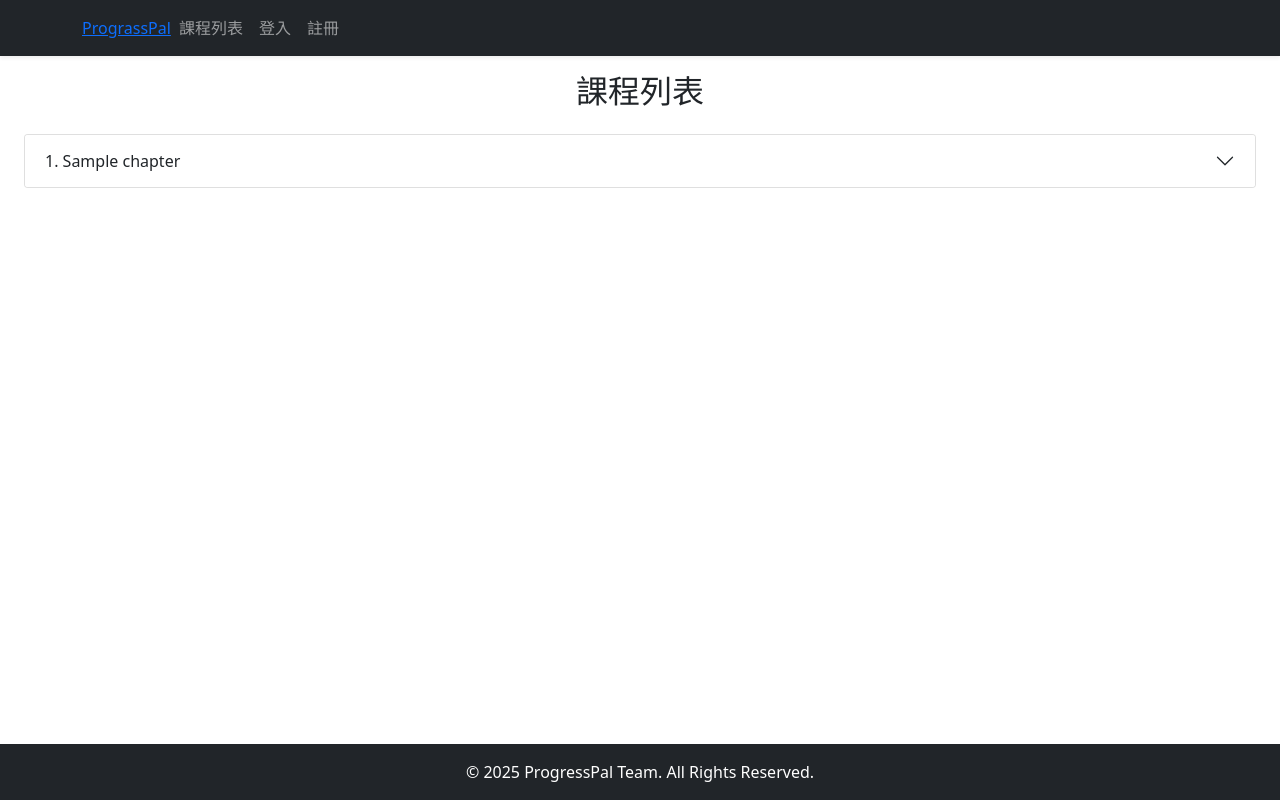
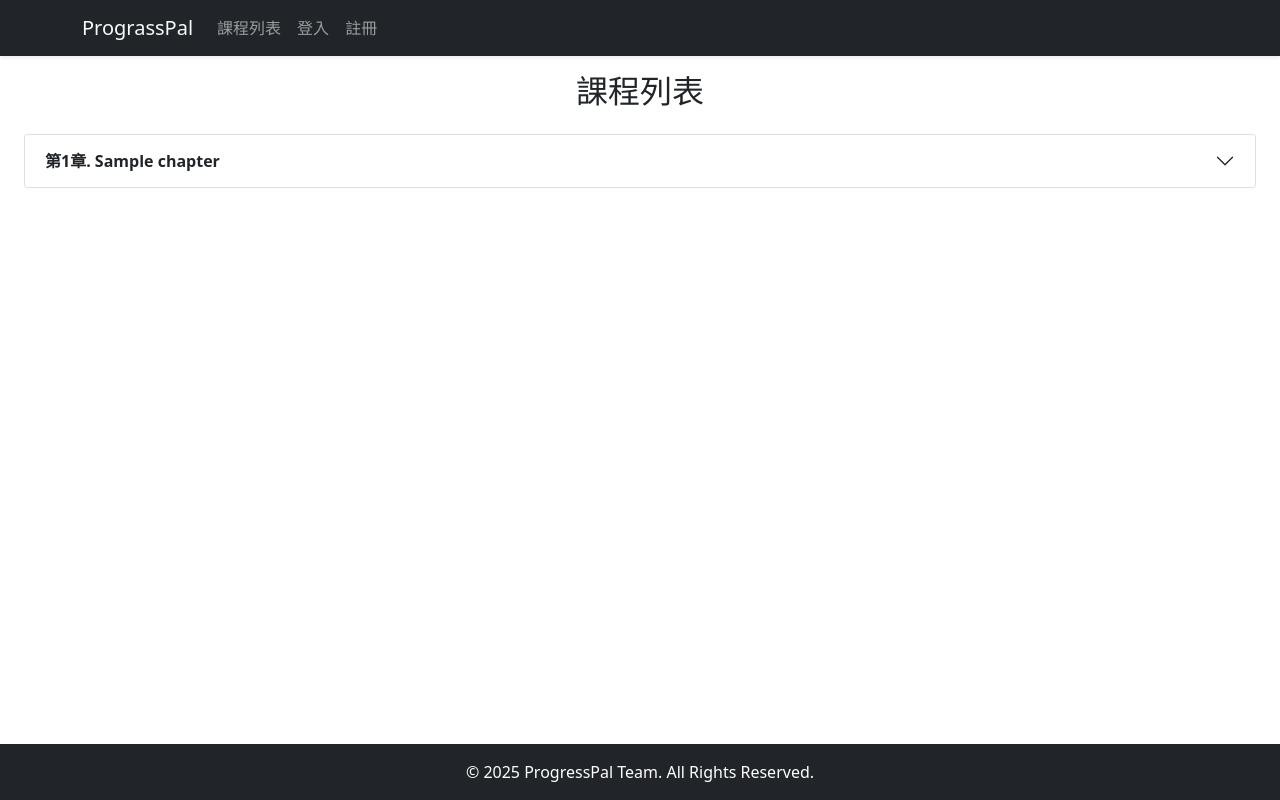
Before and after one commit to yuuuchen/ProgressPal, a Django app: page /lesson/ in a window 1280 px wide. Run offline with Django 5.2, Linux system fonts and the light colour scheme; tables that the repository leaves empty hold one stand-in row (values such as "Sample post").

Commit message:
修改學習頁面

```diff
--- a/progresspal/static/css/global.css
+++ b/progresspal/static/css/global.css
@@ -12,9 +12,12 @@
 
 html, body {
     height: 100%; /*確保 <body> 至少有整個視窗的高度*/
+    overflow: hidden;
 }
 
 .main-content {
     display: flex;
     flex-direction: column;
+    overflow: hidden; /* 關鍵：確保內容被限制在這個區塊內 */
+    height: 100%;     /* 繼承父元素高度 */
 }
--- a/progresspal/templates/base.html
+++ b/progresspal/templates/base.html
@@ -12,12 +12,12 @@
     <link rel="stylesheet" href="{% static 'css/global.css' %}">
     {% block head %}{% endblock %}
 </head>
-<body class="d-flex flex-column min-vh-100">
+<body class="d-flex flex-column vh-100 overflow-hidden">
     <!--header-->
     {% include "includes/header.html" %}
 
     <!--content-->
-    <div class="main-content flex-grow-1 d-flex flex-column">
+    <div class="main-content flex-grow-1 d-flex flex-column overflow-hidden">
         {% block content %}{% endblock %}
     </div>
 
--- a/progresspal/templates/includes/header.html
+++ b/progresspal/templates/includes/header.html
@@ -4,14 +4,14 @@
 
 <nav class="navbar navbar-expand-lg navbar-dark bg-dark shadow-sm">
     <div class="container">
-        <a href="/",class="navbar-brand">PrograssPal</a>
+        <a href="/" class="navbar-brand text-decoration-none text-light">PrograssPal</a>
         <button class="navbar-toggler" type="button" data-bs-toggle="collapse" data-bs-target="#mainNavbar" aria-controls="mainNavbar" aria-expanded="false" aria-label="Toggle navigation">
             <span class="navbar-toggler-icon"></span>
         </button>
 
         <div class="collapse navbar-collapse" id="mainNavbar">
             {% if user.is_authenticated %}
-            <ul class="navbar-nav">
+            <ul class="navbar-nav ms-auto">
                 <li class="nav-item">
                     <a class="nav-link" href="/lesson">課程列表</a>
                 </li>
--- a/progresspal/templates/learning/lesson.html
+++ b/progresspal/templates/learning/lesson.html
@@ -7,10 +7,10 @@
         {% for chapter in chapters %}
         <div class="accordion-item">
             <h2 class="accordion-header" id="heading{{ chapter.id }}">
-                <button class="accordion-button collapsed" type="button" data-bs-toggle="collapse"
+                <button class="accordion-button collapsed fw-bold" type="button" data-bs-toggle="collapse"
                         data-bs-target="#collapse{{ chapter.id }}" aria-expanded="false"
                         aria-controls="collapse{{ chapter.id }}">
-                    {{ chapter.chapter_number }}. {{ chapter.title }}
+                    第{{ chapter.chapter_number }}章. {{ chapter.title }}
                 </button>
             </h2>
             <div id="collapse{{ chapter.id }}" class="accordion-collapse collapse"
@@ -21,8 +21,8 @@
                         {% for unit in chapter.get_units %}
                         <li class="list-group-item">
                             <a href="{% url 'learning' chapter.chapter_number unit.unit_number %}"
-                            class="text-decoration-none">
-                                <strong>{{ unit.unit_number }}</strong> — {{ unit.title }}
+                            class="text-decoration-none text-dark">
+                                <strong>{{ chapter.chapter_number }}.{{ unit.unit_number }}</strong> — {{ unit.title }}
                             </a>
                         </li>
                     {% endfor %}
--- a/progresspal/templates/learning/study.html
+++ b/progresspal/templates/learning/study.html
@@ -5,8 +5,8 @@
 {% endblock %}
 {% block head %}<link rel="stylesheet" href="{% static 'css/study.css' %}">{% endblock %}
 {% block content %}
-<div class="container-fluid px-4 py-3 min-vh-100 d-flex flex-column">
-    <div class="row g-4 flex-grow-1 h-100 align-items-stretch">
+<div class="container-fluid px-4 py-3 h-100 d-flex flex-column">
+    <div class="row g-4 flex-grow-1 overflow-hidden align-items-stretch pb-4">
         <!--左側課程列表-->
         <nav class="col-lg-2 col-md-2 d-flex flex-column h-100">
             <div class="card d-flex flex-column w-100 flex-grow-1">
@@ -83,7 +83,7 @@
     </div>
 
     <!--切換單元-->
-    <div class="d-flex justify-content-center gap-3 my-4">
+    <div class="d-flex justify-content-center gap-3 my-2 mt-3 ">
         {% if previous_unit %}
             <a href="{% url 'learning' chapter_code=previous_unit.chapter.chapter_number unit_code=previous_unit.unit_number %}"
             class="btn btn-secondary">
```
Also changed, not shown: progresspal/static/css/study.css (+7 -3 lines).
